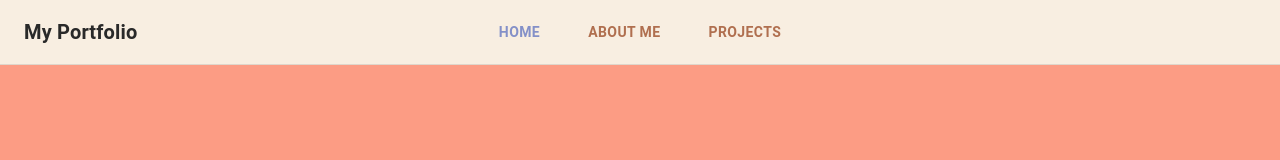
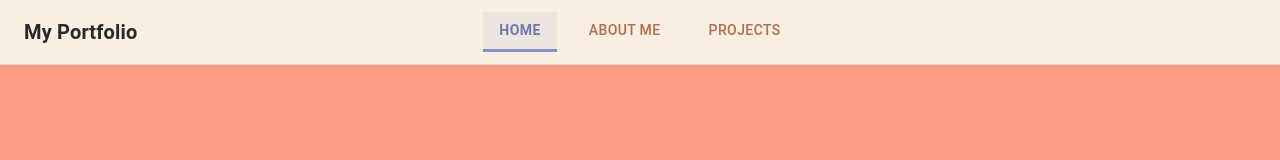
Before and after one commit to Kyo1901/my-portfolio-coral, a React (Vite) app: page / in a window 1280 px wide. Shown: the top 160 px of the page. Built offline with nearby package versions, Linux system fonts and the light colour scheme.

Commit message:
활성 탭 강조 강화 (accent 컬러 배경 틴트 + 하단 인디케이터 + 굵은 글씨)
Co-Authored-By: Claude Sonnet 5 <noreply@anthropic.com>
Claude-Session: https://claude.ai/code/session_011ck69GE8tN64yeFmPG9CLk

```diff
--- a/src/components/common/navigation.jsx
+++ b/src/components/common/navigation.jsx
@@ -52,10 +52,15 @@ function Navigation() {
               end={item.to === '/'}
               sx={{
                 color: colors.textSecondary,
-                fontWeight: 600,
+                fontWeight: 500,
                 px: { xs: 1.5, md: 2 },
+                borderRadius: 0,
+                borderBottom: '3px solid transparent',
                 '&.active': {
-                  color: colors.accent,
+                  color: colors.linkHover,
+                  fontWeight: 700,
+                  backgroundColor: `${colors.accent}1A`,
+                  borderBottom: `3px solid ${colors.accent}`,
                 },
                 '&:hover': {
                   backgroundColor: colors.buttonHover,
```
